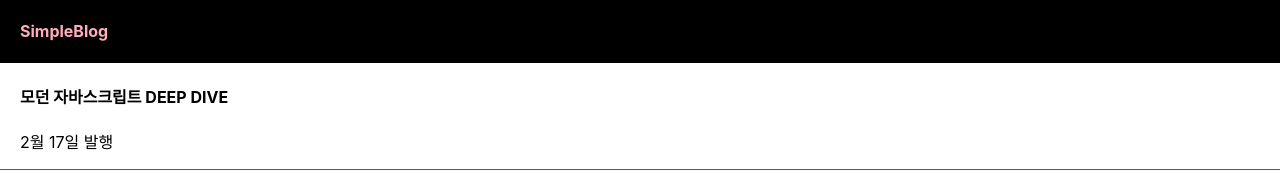
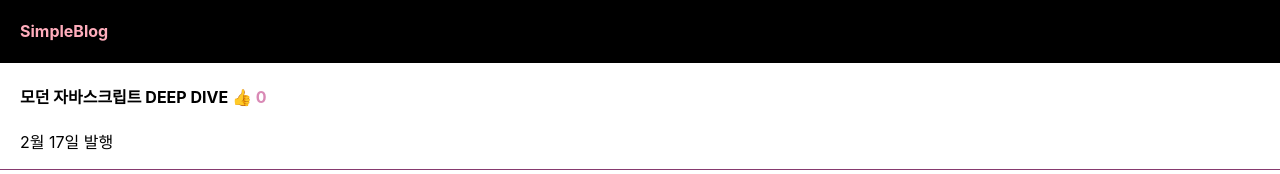
Before and after one commit to kyeongwxx/simple-blog, a React (Create React App) app: page / in a window 1280 px wide. Shown: the top 174 px of the page. Built offline with nearby package versions, Linux system fonts and the light colour scheme.

Commit message:
feat: 좋아요 기능 구현
title 옆 좋아요 아이콘 생성 및 클릭 시 count + 1
state 변경 함수 사용

```diff
--- a/src/App.css
+++ b/src/App.css
@@ -14,3 +14,7 @@ div {
   padding-left: 20px;
   border-bottom: 1px solid #863A6F;
 }
+
+.like {
+  color: #D989B5;
+}
--- a/src/App.js
+++ b/src/App.js
@@ -2,11 +2,20 @@ import { useState } from "react";
 import "./App.css";
 
 function App() {
-  let logo = "SimpleBlog"
+  let logo = "SimpleBlog";
 
-  let [title1, setTitle2] = useState('모던 자바스크립트 DEEP DIVE')
-  let [title2, setTitle1] = useState('리액트를 다루는 기술')
-  let [title3, setTitle3] = useState('알고리즘 첫걸음')
+  let [title1, setTitle1] = useState("모던 자바스크립트 DEEP DIVE");
+  let [title2, setTitle2] = useState("리액트를 다루는 기술");
+  let [title3, setTitle3] = useState("알고리즘 첫걸음");
+
+  let [like, setLike] = useState(0);
+  const onClickLike = () => {
+    setLike(like + 1);
+  };
+
+  const onClickChangeTitle = () => {
+    setTitle1("모던 자바스크립트 SHALLOW DIVE");
+  };
 
   return (
     <div>
@@ -14,7 +23,10 @@ function App() {
         <h4 className="logo">{logo}</h4>
       </div>
       <div className="list">
-        <h4>{title1}</h4>
+        <h4 onClick={onClickChangeTitle}>
+          {title1} <span onClick={onClickLike}>👍</span>{" "}
+          <span className="like">{like}</span>
+        </h4>
         <p>2월 17일 발행</p>
       </div>
       <div className="list">
```
